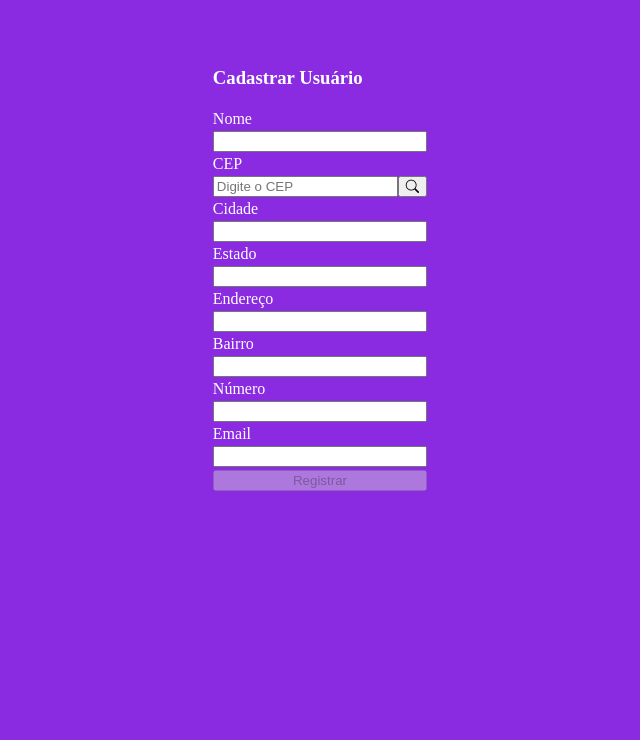
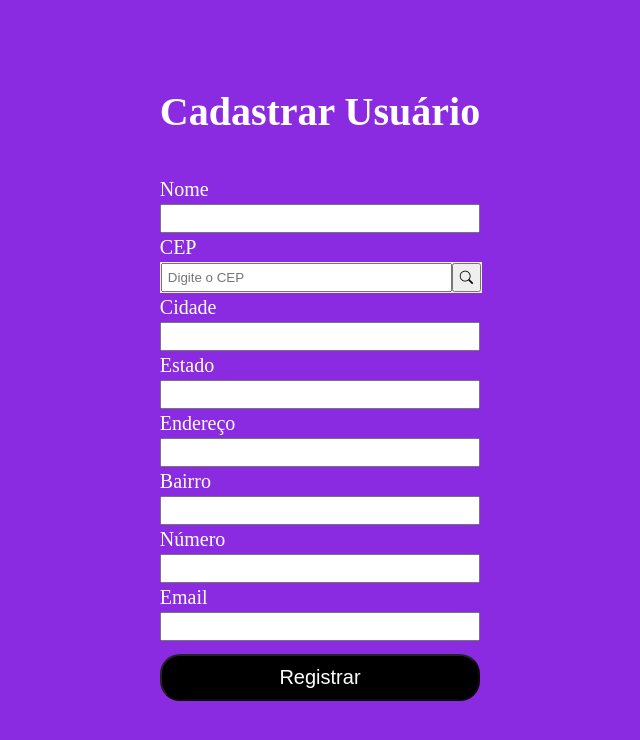
Before and after one commit to SamuelRocha91/precisionReactApplication, a React (Vite) app: page /create-client in a window 1280 px wide. Shown: the top 740 px of the page, without its empty margins (320-960 px from the left). Built offline with nearby package versions, Linux system fonts and the light colour scheme; no server answers.

Commit message:
feat: cria lógica de loading em caso de requisição em curso com sweet alert

```diff
--- a/src/pages/CreateClient.tsx
+++ b/src/pages/CreateClient.tsx
@@ -1,6 +1,9 @@
 import { ChangeEvent, useState } from 'react';
 import '../styles/register.css'
 import Swal from 'sweetalert2';
+import { loading } from '../utils/swal';
+
+const URL = import.meta.env.VITE_API_URL;
 
 export default function CreateClient() {
 
@@ -51,9 +54,35 @@ export default function CreateClient() {
   };
 
   const handleSubmit = () => {
+    event?.preventDefault();
     const re = /\S+@\S+\.\S+/;
     if (!re.test(email)) return Swal.fire("Por favor, preencha um email válido!")
+    const data = {
+      name: name,
+      cep: cep,
+      email: email,
+      state: dataAddress.state,
+      city: dataAddress.city
+    }
 
+    loading();
+
+    fetch(`${URL}/customer`, {
+      method: "POST",
+      headers: {
+        "Content-Type": "application/json",
+     },
+      body: JSON.stringify(data)
+    }).then((respose) => respose.json())
+      .then((info) => {
+        Swal.close();
+        console.log(info)
+      })
+      .catch((error) => {
+        Swal.close();
+        console.error(error);
+        Swal.fire("Erro no cadastro do Customer. Tente novamente mais tarde")
+      })
   }
   return (
       <form onSubmit={handleSubmit}>
--- a/src/styles/register.css
+++ b/src/styles/register.css
@@ -8,3 +8,44 @@ form {
 .cep-search {
     display: flex;
 }
+
+form h3 {
+  font-size: 40px;
+}
+
+label {
+    font-size: 20px;
+}
+
+input {
+    padding: 5px;
+}
+
+.cep-search{
+    width: 100%;
+    padding: 1px;
+    background-color: antiquewhite;
+
+}
+
+#cep {
+    width: 100%;
+}
+
+#cep-search{
+    height: 100%;
+}
+
+.btn {
+    font-size: 20px;
+    background-color: black;
+    color: white;
+    padding: 10px;
+    border-radius: 20px;
+    margin-top: 10px;
+}
+
+.btn:hover {
+    filter: brightness(1.8);
+    cursor: pointer;
+}
--- /dev/null
+++ b/src/utils/swal.ts
@@ -0,0 +1,13 @@
+import Swal from "sweetalert2";
+
+export const loading = () => {
+    Swal.fire({
+        title: 'Carregando...',
+        text: 'Por favor, aguarde.',
+        allowOutsideClick: false,
+        showConfirmButton: false,
+        willOpen: () => {
+            Swal.showLoading();
+        }
+    });
+}
```
Lines whose indentation alone changed are shown as unchanged.
